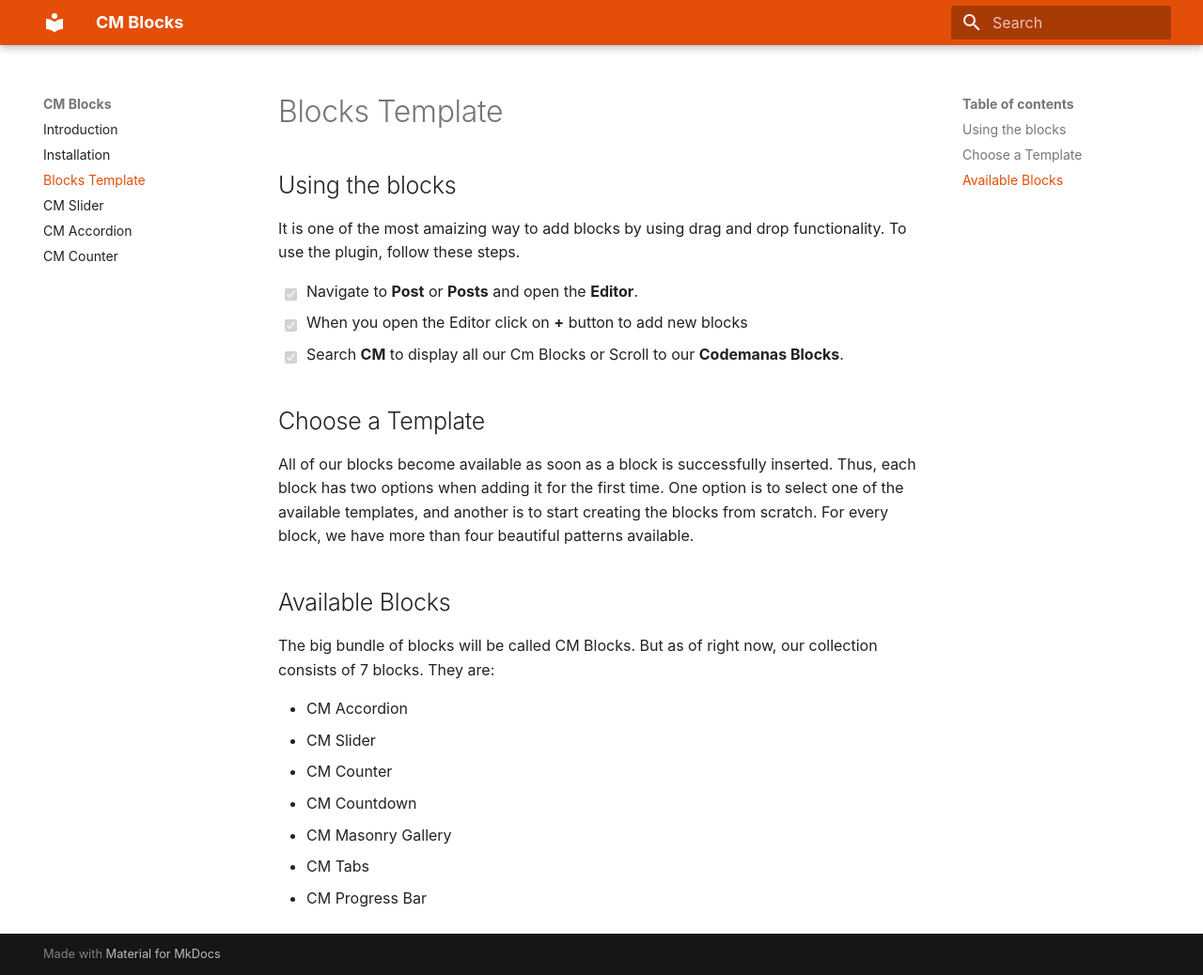
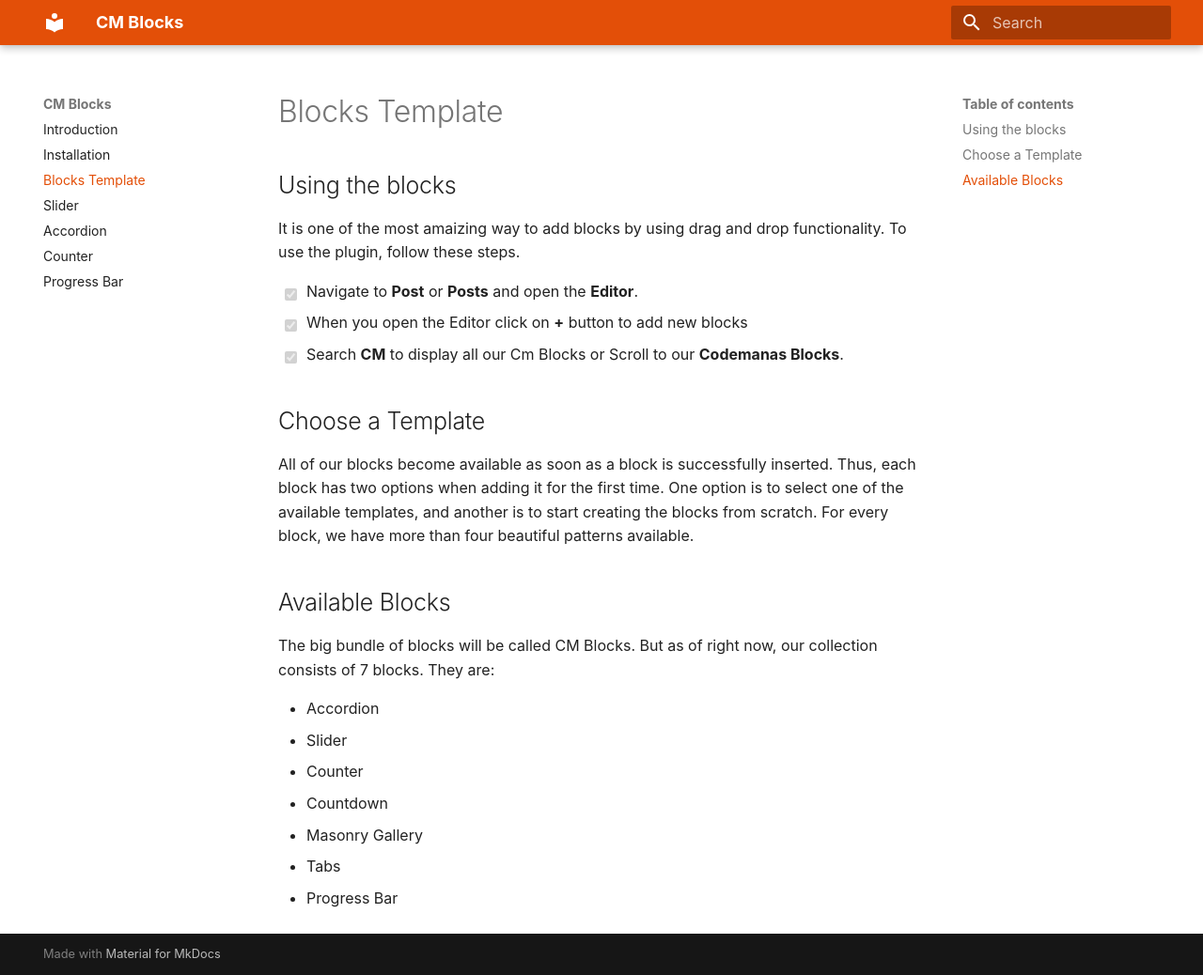
Before and after one commit to codemanas/cm-blocks-docs, an MkDocs documentation site: the page built from docs/template.md, in a window 1280 px wide and 1038 px high. Shown: the whole window at 94% size. Built offline with MkDocs 1.6.1 and Material for MkDocs 9.7.7, drawn with Linux system fonts in a browser that asks for light colours; some web fonts are replaced.

Commit message:
progress bar docs added

```diff
--- a/docs/template.md
+++ b/docs/template.md
@@ -21,11 +21,11 @@
 ## Available Blocks
 The big bundle of blocks will be called CM Blocks. But as of right now, our collection consists of 7 blocks. They are:
 <ul>
-    <li>CM Accordion</li>
-    <li>CM Slider</li>
-    <li>CM Counter</li>
-    <li>CM Countdown</li>
-    <li>CM Masonry Gallery</li>
-    <li>CM Tabs</li>
-    <li>CM Progress Bar</li>
+    <li>Accordion</li>
+    <li>Slider</li>
+    <li>Counter</li>
+    <li>Countdown</li>
+    <li>Masonry Gallery</li>
+    <li>Tabs</li>
+    <li>Progress Bar</li>
 </ul>
--- a/mkdocs.yml
+++ b/mkdocs.yml
@@ -15,6 +15,7 @@
   - Introduction: index.md
   - Installation: installation.md
   - Blocks Template: template.md
-  - CM Slider: slider.md
-  - CM Accordion: accordion.md
-  - CM Counter: counter.md
+  - Slider: slider.md
+  - Accordion: accordion.md
+  - Counter: counter.md
+  - Progress Bar: progress-bar.md
```
Also changed, not shown: docs/progress-bar.md (added, +38 -0 lines), docs/img/progress-bar/dimensions-and-motions.jpg (added), docs/img/progress-bar/layout.jpg (added), docs/img/progress-bar/setting.jpg (added), docs/img/progress-bar/styles.jpg (added), docs/img/progress-bar/titlepercentae.jpg (added).
